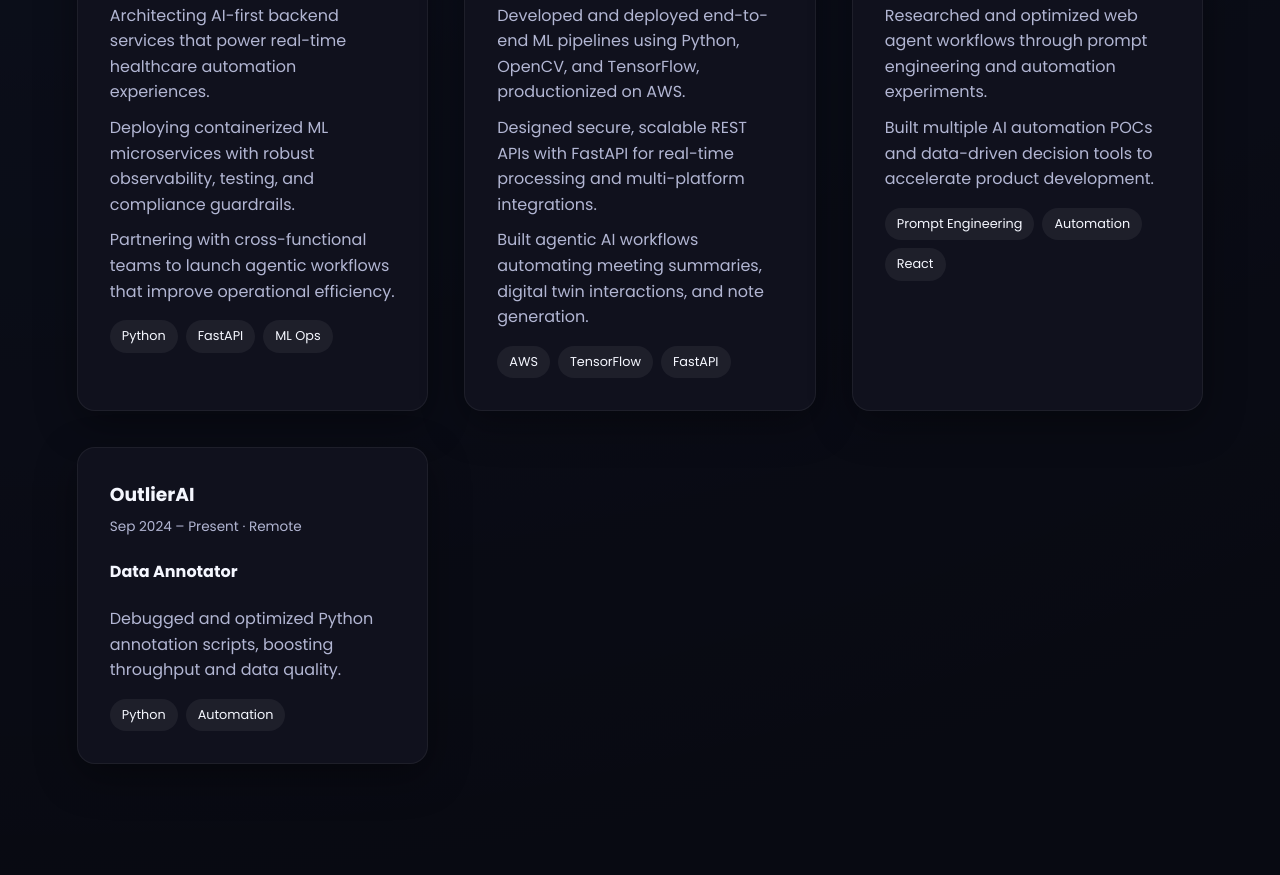
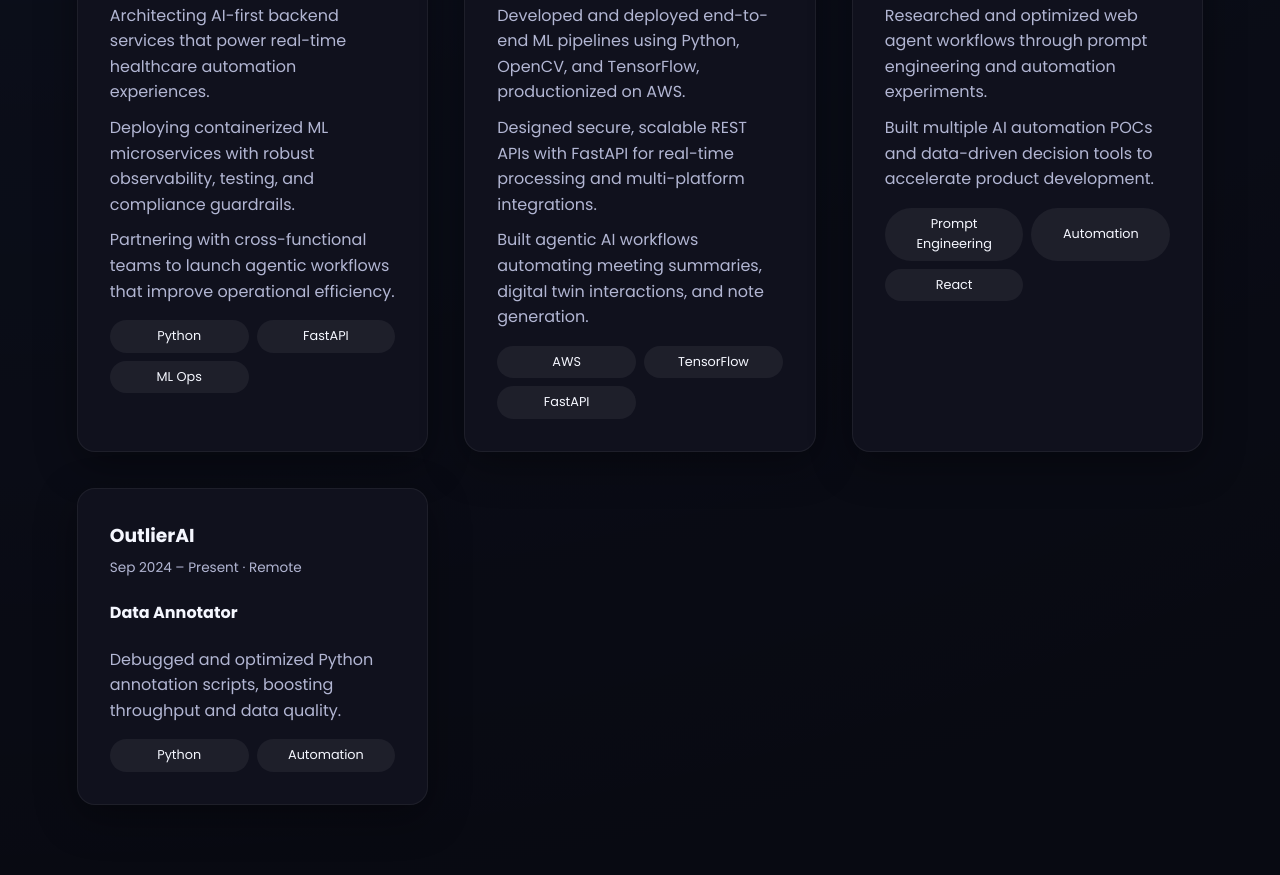
Before and after one commit to Kevv28/kevil-portfolio, a plain HTML site: page index.html in a window 1280 px wide. Shown: the part 2085-2960 px from the top of the page. Drawn offline with Linux system fonts and the light colour scheme.

Commit message:
skills centered

```diff
--- a/styles.css
+++ b/styles.css
@@ -447,9 +447,9 @@
 }
 
 .tags {
-  display: flex;
+  display: grid;
+  grid-template-columns: repeat(auto-fit, minmax(110px, 1fr));
   gap: 8px;
-  flex-wrap: wrap;
   margin-top: 16px;
 }
 
@@ -458,6 +458,10 @@
   border-radius: 999px;
   background: rgba(255, 255, 255, 0.06);
   font-size: 0.8rem;
+  display: flex;
+  align-items: center;
+  justify-content: center;
+  text-align: center;
 }
 
 .achievements-grid {
```
